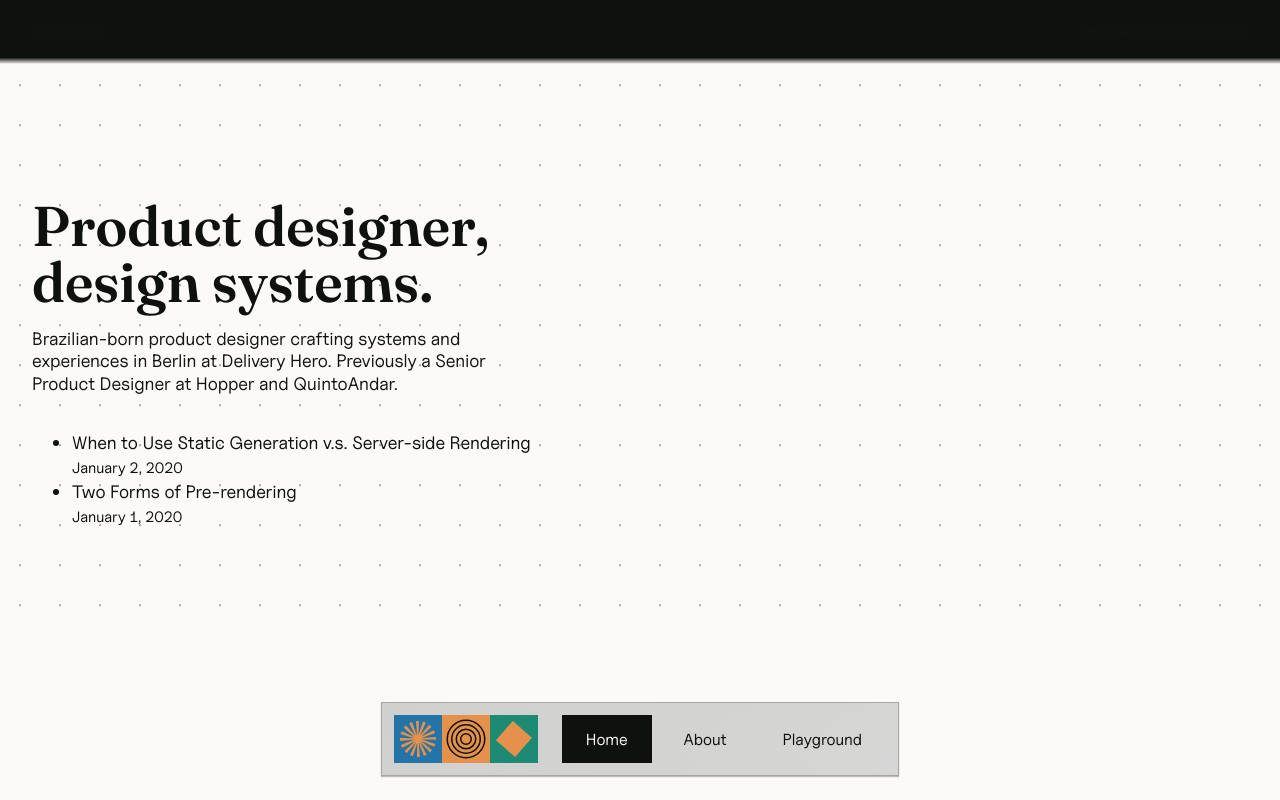
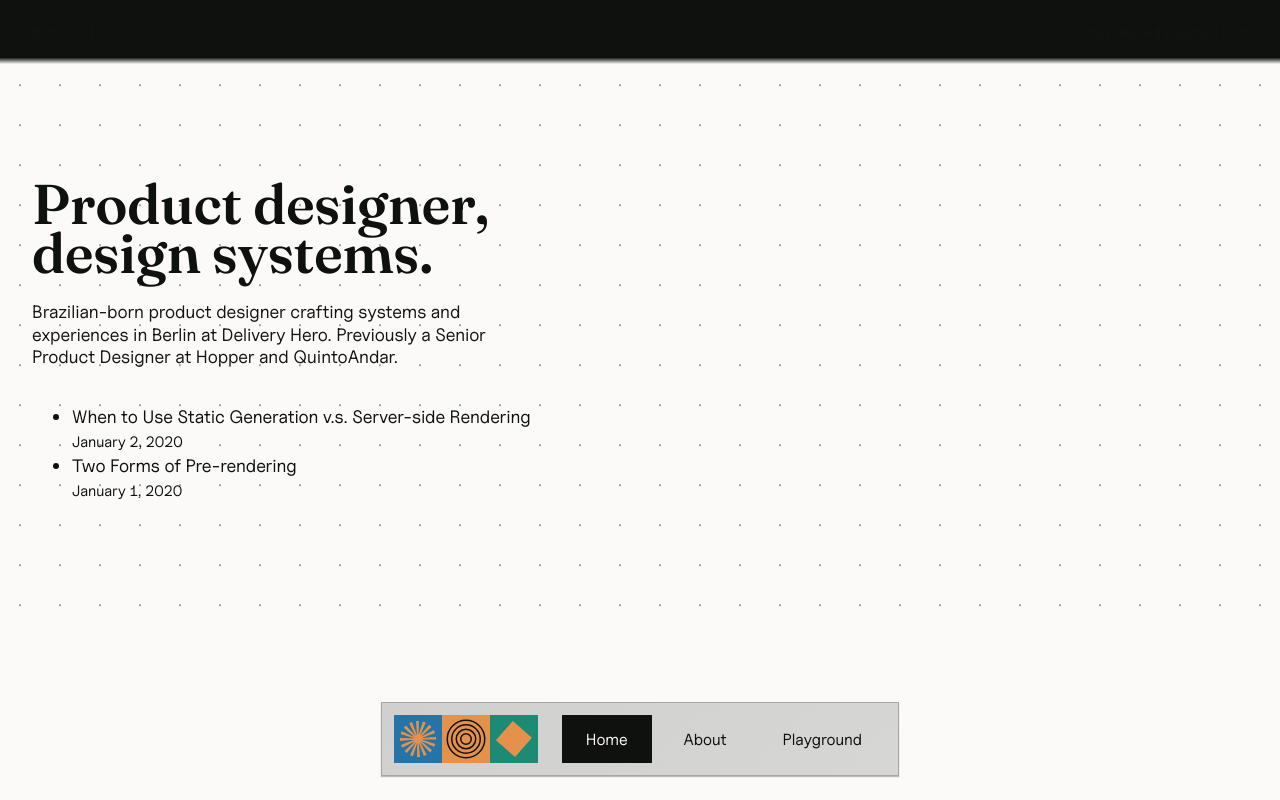
Before and after one commit to okotavio/personal-website-prod, a Next.js app: page / in a window 1280 px wide. Built offline with nearby package versions, Linux system fonts and the light colour scheme.

Commit message:
page entrance changes

```diff
--- a/pages/index.js
+++ b/pages/index.js
@@ -22,8 +22,10 @@ export default function Home({ allPostsData }) {
           <Container>
             <div className="hero">
               <div className="title">
-                <h1 className="motion-entrance">
-                  Product designer, design systems.
+                <h1 className="motion-entrance">Product designer,</h1>
+                <h1 className="motion-entrance motion-delay-100">
+                  {" "}
+                  design systems.
                 </h1>
               </div>
               <p className="hero-description motion-entrance motion-delay-200">
--- a/styles/animation.scss
+++ b/styles/animation.scss
@@ -2,7 +2,7 @@
 
 :root {
   --motion-ease-default: ease-in-out;
-  --motion-duration-entrance: 300ms;
+  --motion-duration-entrance: 500ms;
 }
 
 /* Keyframes animations */
@@ -27,8 +27,8 @@
 
 @keyframes page {
   0% {
-    transform: translateY(8px);
-    opacity: 0;
+    transform: translateY(24px);
+    opacity: 1;
   }
   100% {
     transform: unset;
--- a/styles/globals.scss
+++ b/styles/globals.scss
@@ -229,10 +229,10 @@ header:hover {
     font-family: var(--typography-font-family-display);
     font-weight: 600;
     font-size: 56px;
-    line-height: 1em;
     color: var(--color-text-default);
     max-width: 600px;
-    margin-bottom: 0;
+    line-height: 0.75rem;
+    margin-bottom: 24px;
   }
   .hero-description {
     font-family: var(--typography-font-family);
@@ -261,4 +261,5 @@ header:hover {
   color: var(--color-text-subdued);
   background: linear-gradient(rgba(14, 17, 14, 1) 90%, rgba(14, 17, 14, 0));
   height: 64px;
+  z-index: 1;
 }
```
